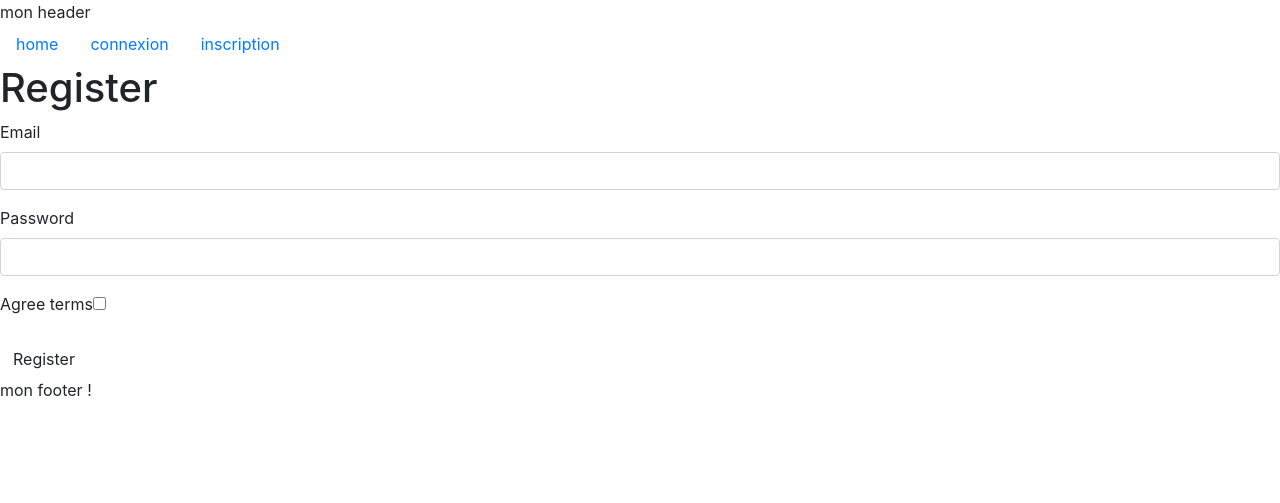
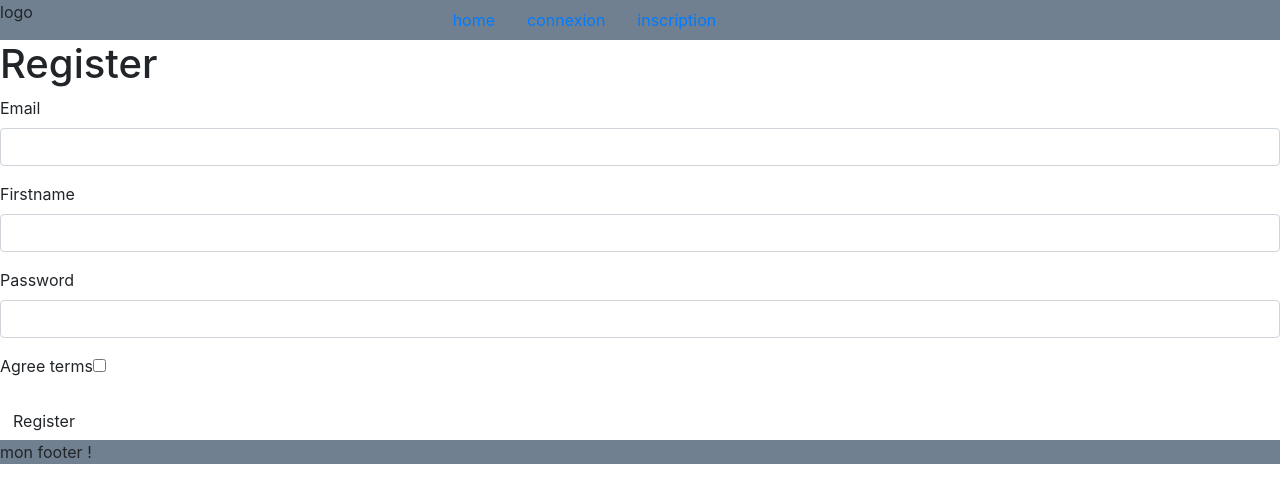
Before and after one commit to Thibault-OC/P6, a Symfony app: template templates/registration/register.html.twig in a window 1280 px wide. Shown: the top 503 px of the page. Run offline with Twig, Linux system fonts and the light colour scheme; the template is opened without the code that fills it, so the values that code supplies are empty; form fields are guessed from the names that the template uses; some libraries are stand-ins or nearby versions.

Commit message:
add firstname Entite user

```diff
--- /dev/null
+++ b/assets/css/app.css
@@ -0,0 +1,7 @@
+body {
+    background-color: lightgray;
+}
+
+header , footer{
+    background: slategrey;
+}
--- a/src/Controller/RegistrationController.php
+++ b/src/Controller/RegistrationController.php
@@ -29,6 +29,8 @@ class RegistrationController extends AbstractController
     public function register(Request $request, UserPasswordEncoderInterface $passwordEncoder): Response
     {
         $user = new User();
+        $user->setLastLoginAt(new \DateTime());
+        $user->setCreated(new \DateTime());
         $form = $this->createForm(RegistrationFormType::class, $user);
         $form->handleRequest($request);
 
--- a/src/Form/RegistrationFormType.php
+++ b/src/Form/RegistrationFormType.php
@@ -18,6 +18,7 @@ class RegistrationFormType extends AbstractType
     {
         $builder
             ->add('email')
+            ->add('firstname')
             ->add('agreeTerms', CheckboxType::class, [
                 'mapped' => false,
                 'constraints' => [
--- a/src/Security/LoginFormAuthAuthenticator.php
+++ b/src/Security/LoginFormAuthAuthenticator.php
@@ -96,10 +96,14 @@ class LoginFormAuthAuthenticator extends AbstractFormLoginAuthenticator implemen
 
             return new RedirectResponse($targetPath);
         }
+        $user = $token->getUser();
+
+        $user->setLastLoginAt(new \DateTime());
+
+        $this->entityManager->flush();
 
         // For example : return new RedirectResponse($this->urlGenerator->generate('some_route'));
         //throw new \Exception('TODO: provide a valid redirect inside '.__FILE__);
-
 
 
     }
--- a/templates/base.html.twig
+++ b/templates/base.html.twig
@@ -4,6 +4,7 @@
         <meta charset="UTF-8">
         <title>{% block title %}Welcome!{% endblock %}</title>
         {% block stylesheets %}{% endblock %}
+        <link rel="stylesheet" href="../../assets/css/app.css">
         <link rel="stylesheet" href="https://stackpath.bootstrapcdn.com/bootstrap/4.5.2/css/bootstrap.min.css" integrity="sha384-JcKb8q3iqJ61gNV9KGb8thSsNjpSL0n8PARn9HuZOnIxN0hoP+VmmDGMN5t9UJ0Z" crossorigin="anonymous">
     </head>
     {% block header %}
--- a/templates/component/header.html.twig
+++ b/templates/component/header.html.twig
@@ -1,6 +1,16 @@
 <header>
-    mon header
-    {% block menu %}
-        {% include "component/menu.html.twig" %}
-    {% endblock %}
+
+    <div class="container_fluid">
+        <div class="row">
+            <div class="col-md-4">
+                logo
+            </div>
+            <div class="col-md-4 text-right">
+                {% block menu %}
+                    {% include "component/menu.html.twig" %}
+                {% endblock %}
+            </div>
+        </div>
+    </div>
+
 </header>
--- a/templates/component/menu.html.twig
+++ b/templates/component/menu.html.twig
@@ -6,15 +6,15 @@
     </li>
     {% if not app.user %}
     <li class="nav-item">
-        <a class="nav-link" href="http://51.75.126.51/P6/public/index.php/login">connexion</a>
+        <a class="nav-link" href="{{ path('app_login') }}">connexion</a>
     </li>
     <li class="nav-item">
-        <a class="nav-link" href="http://51.75.126.51/P6/public/index.php/register">inscription</a>
+        <a class="nav-link" href="{{ path('app_register') }}">inscription</a>
     </li
     {% else %}
 
     <li class="nav-item">
-        <a class="nav-link" href="http://51.75.126.51/P6/public/index.php/logout">deconexion</a>
+        <a class="nav-link" href="{{ path('app_logout') }}">deconexion</a>
     </li>
     {% endif %}
 
--- a/templates/registration/register.html.twig
+++ b/templates/registration/register.html.twig
@@ -11,6 +11,7 @@
 
     {{ form_start(registrationForm) }}
         {{ form_row(registrationForm.email) }}
+        {{ form_row(registrationForm.firstname) }}
         {{ form_row(registrationForm.plainPassword, {
             label: 'Password'
         }) }}
```
Also changed, not shown: assets/js/app.js (added, +14 -0 lines), src/Entity/User.php (+88 -0 lines).
